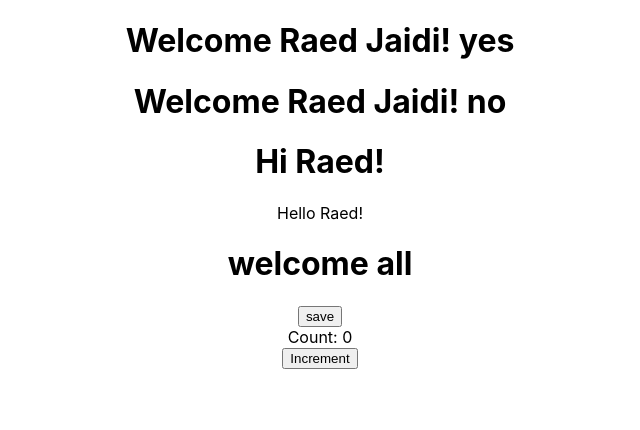
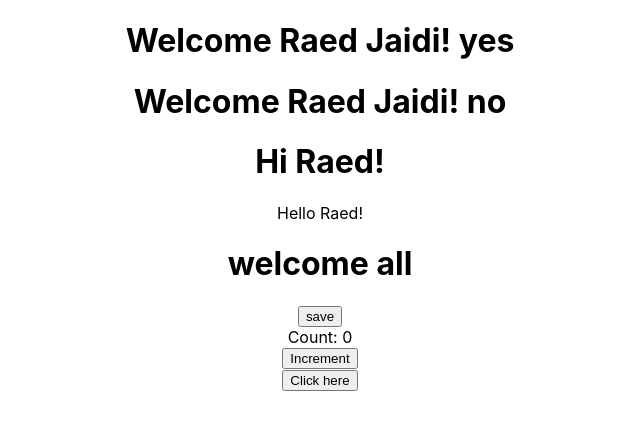
Before and after one commit to Raedjd/ReactJs-learn, a React (Create React App) app: page / in a window 1280 px wide. Shown: the top 430 px of the page, without its empty margins (320-960 px from the left). Built offline with nearby package versions, Linux system fonts and the light colour scheme.

Commit message:
event handle by function component!

```diff
--- a/src/App.js
+++ b/src/App.js
@@ -5,6 +5,7 @@
 import Hello from './Components/Hello'
 import Message from './Components/Message';
 import Counter from './Components/Counter';
+import FunctionClick from './Components/FunctionClick';
 
 function App() {
 
@@ -16,6 +17,7 @@
       <Hello></Hello>
       <Message/>
       <Counter/>
+      <FunctionClick/>
     </div>
   );
 }
--- /dev/null
+++ b/src/Components/FunctionClick.js
@@ -0,0 +1,14 @@
+import React from 'react';
+
+function FunctionClick() {
+    function clickHandle(){
+        console.log("button clicked");
+    }
+    return (
+        <div>
+        <button onClick={clickHandle}>Click here</button>
+        </div>
+    );
+}
+
+export default FunctionClick;
```
